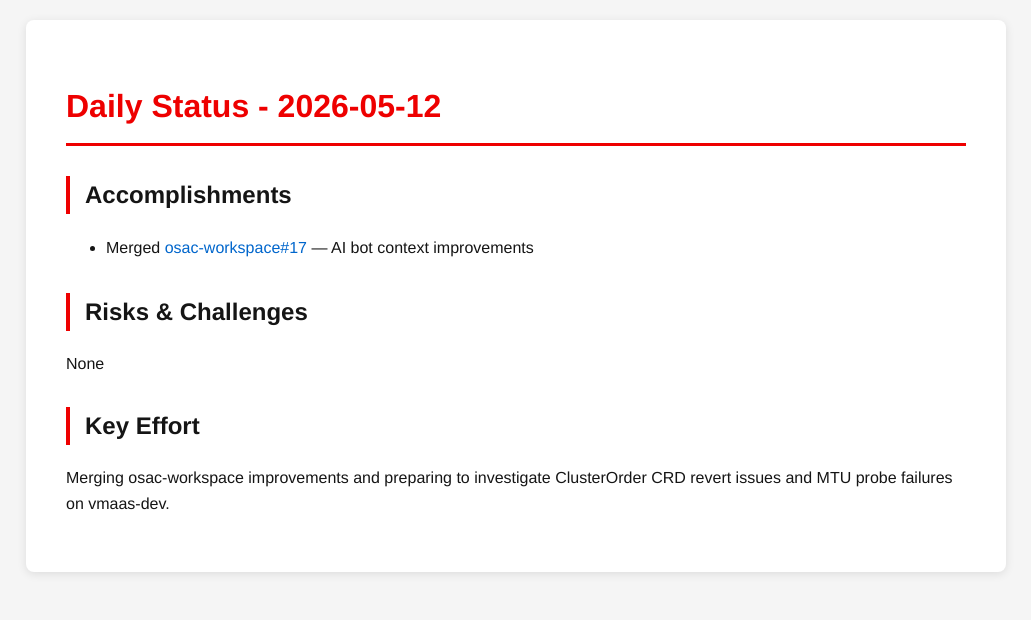
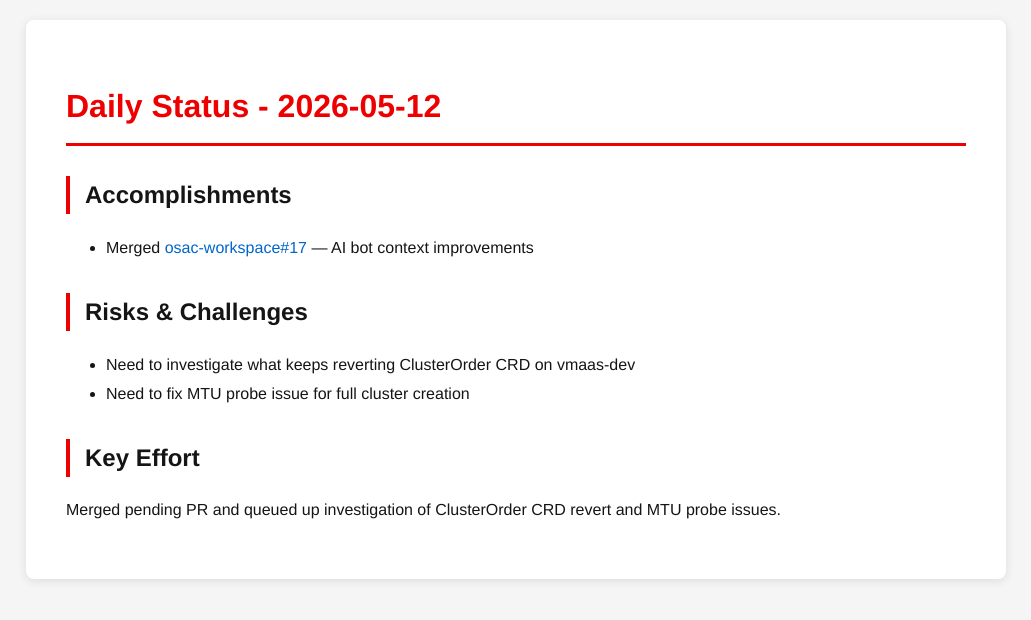
Before and after one commit to tzvatot/daily-status, a Jekyll site: the page built from 2026-05-12.md, in a window 1280 px wide. Shown: the top 620 px of the page, without its empty margins (124-1155 px from the left). Built offline with Jekyll 4.4.1, drawn with Linux system fonts in a browser that asks for light colours.

Commit message:
Daily status update - 2026-05-12

```diff
--- a/2026-05-12.md
+++ b/2026-05-12.md
@@ -10,7 +10,8 @@ date: 2026-05-12
 - Merged [osac-workspace#17](https://github.com/osac-project/osac-workspace/pull/17) — AI bot context improvements
 
 ## Risks & Challenges
-None
+- Need to investigate what keeps reverting ClusterOrder CRD on vmaas-dev
+- Need to fix MTU probe issue for full cluster creation
 
 ## Key Effort
-Merging osac-workspace improvements and preparing to investigate ClusterOrder CRD revert issues and MTU probe failures on vmaas-dev.
+Merged pending PR and queued up investigation of ClusterOrder CRD revert and MTU probe issues.
```
